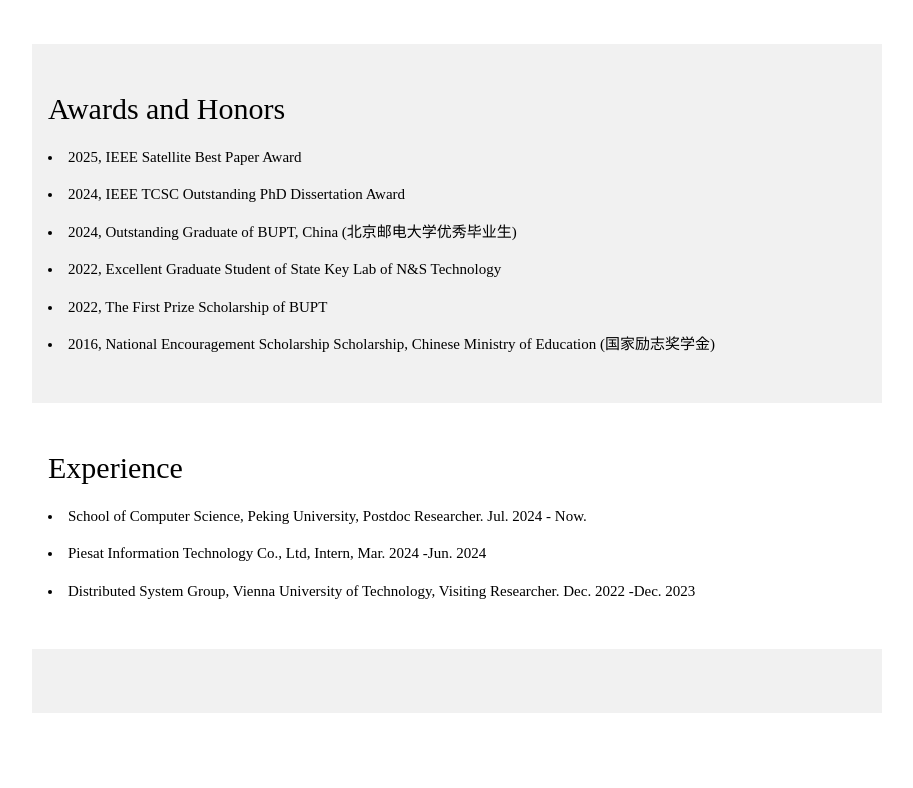
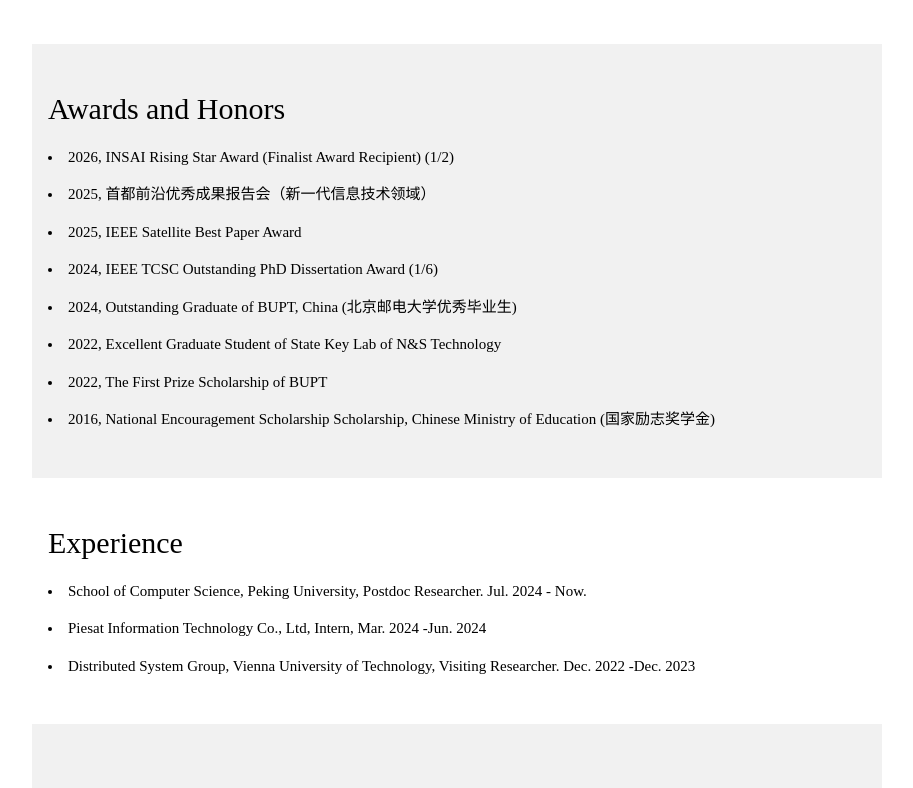
Before and after one commit to qiyangzhang0329/qiyangzhang0329.github.io, a plain HTML site: page index.html in a window 1280 px wide. Shown: the part 3429-4217 px from the top of the page, without its empty margins (258-1171 px from the left). Before the commit the page ends 4142 px from the top, so only its background shows below. Drawn offline with Linux system fonts and the light colour scheme; some packages are replaced by stand-ins of ours; a script that the page names is missing.

Commit message:
Update index.html

```diff
--- a/index.html
+++ b/index.html
@@ -310,8 +310,10 @@
   <!-- The Awards Section -->
   <div class="w3-container w3-light-grey w3-padding-32" id="award">
     <h2>Awards and Honors</h2>
+    <p><li>  2026, INSAI Rising Star Award (Finalist Award Recipient) (1/2)</p>
+    <p><li>  2025, 首都前沿优秀成果报告会（新一代信息技术领域）</p>
     <p><li>  2025, IEEE Satellite Best Paper Award</p>
-    <p><li>  2024, IEEE TCSC Outstanding PhD Dissertation Award</p>
+    <p><li>  2024, IEEE TCSC Outstanding PhD Dissertation Award (1/6)</p>
     <p><li> 2024, Outstanding Graduate of BUPT, China (北京邮电大学优秀毕业生)</p>
     <p><li> 2022, Excellent Graduate Student of State Key Lab of N&S Technology</p>
     <p><li> 2022, The First Prize Scholarship of BUPT</p>
```
